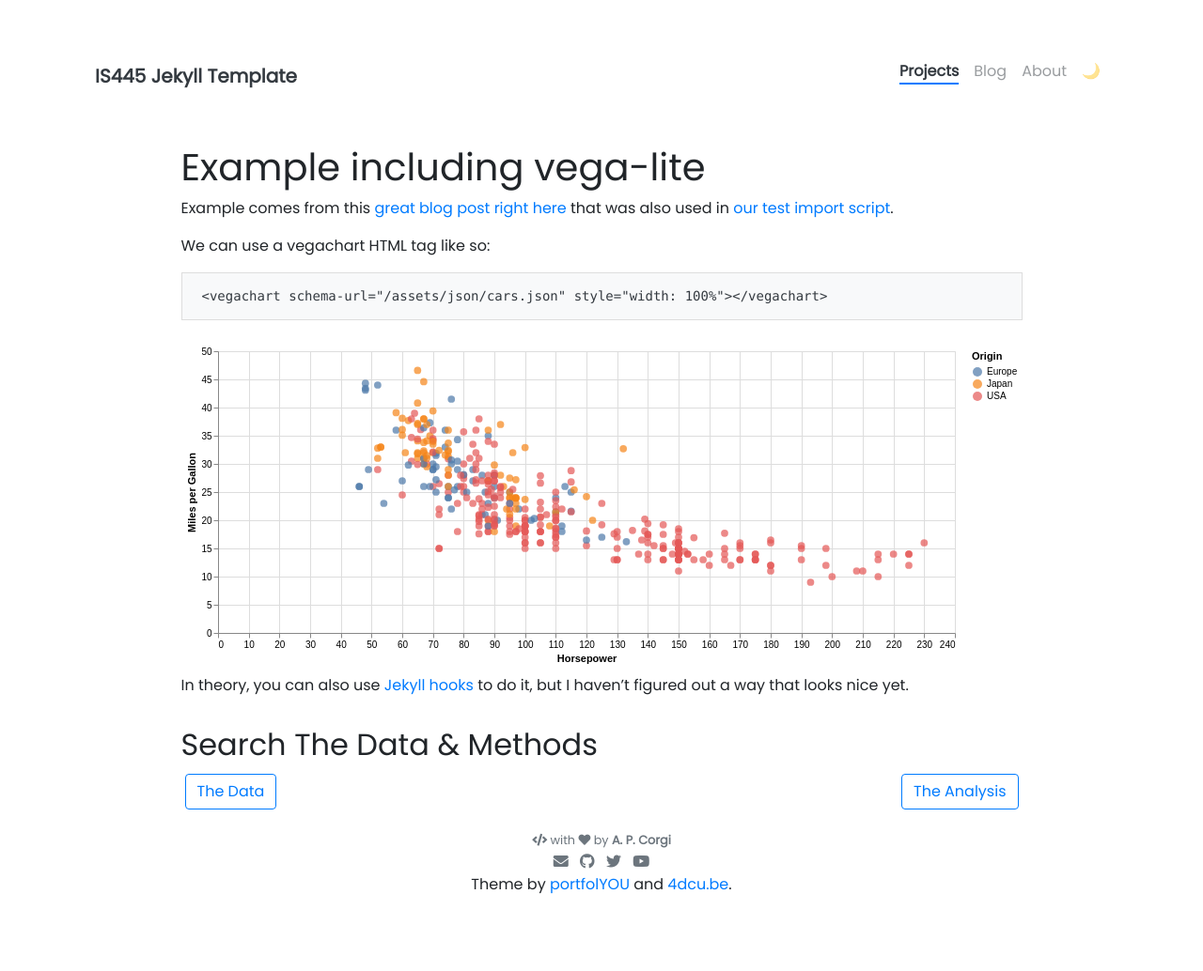
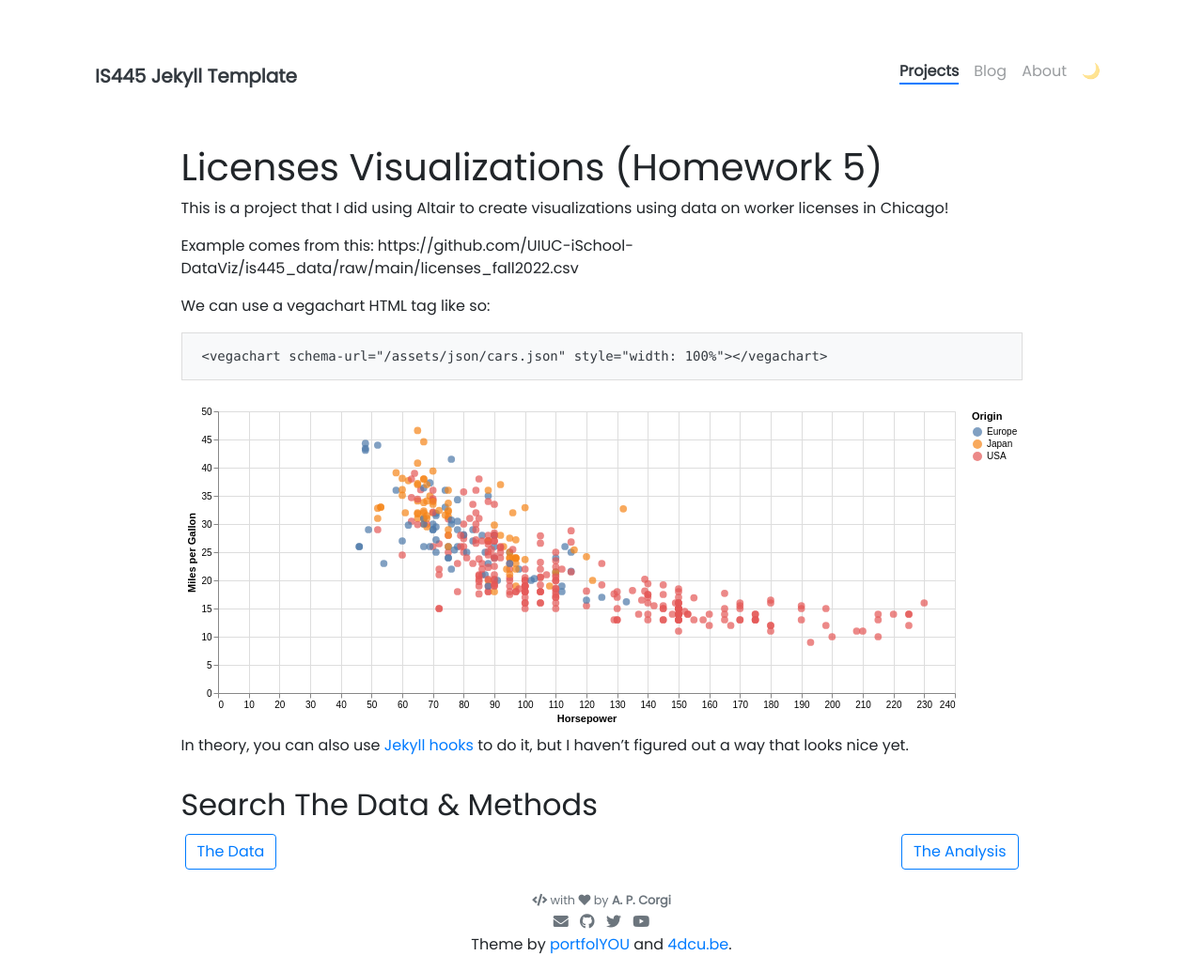
Before and after one commit to ekonsur2/ekonsur2.github.io, a Jekyll site: the page built from _projects/1_Vega_lite_project.md, in a window 1280 px wide. Shown: the whole page at 94% size. Built offline with Jekyll 4.4.1, drawn with Linux system fonts in a browser that asks for light colours; nearby versions of some CDN libraries; before the commit the page ends 970 px from its top, so only the background shows below that.

Commit message:
uploading changes to template

```diff
--- a/_projects/1_Vega_lite_project.md
+++ b/_projects/1_Vega_lite_project.md
@@ -11,9 +11,11 @@ custom_js:
 ---
 
 
-# Example including vega-lite
+#  Licenses Visualizations (Homework 5)
 
-Example comes from this [great blog post right here](https://blog.4dcu.be/programming/2021/05/03/Interactive-Visualizations.html) that was also used in [our test import script](https://github.com/UIUC-iSchool-DataViz/is445_bcubcg_fall2022/blob/main/week01/test_imports_week01.ipynb).
+This is a project that I did using Altair to create visualizations using data on worker licenses in Chicago!
+
+Example comes from this: https://github.com/UIUC-iSchool-DataViz/is445_data/raw/main/licenses_fall2022.csv
 
 We can use a vegachart HTML tag like so:
 
```
